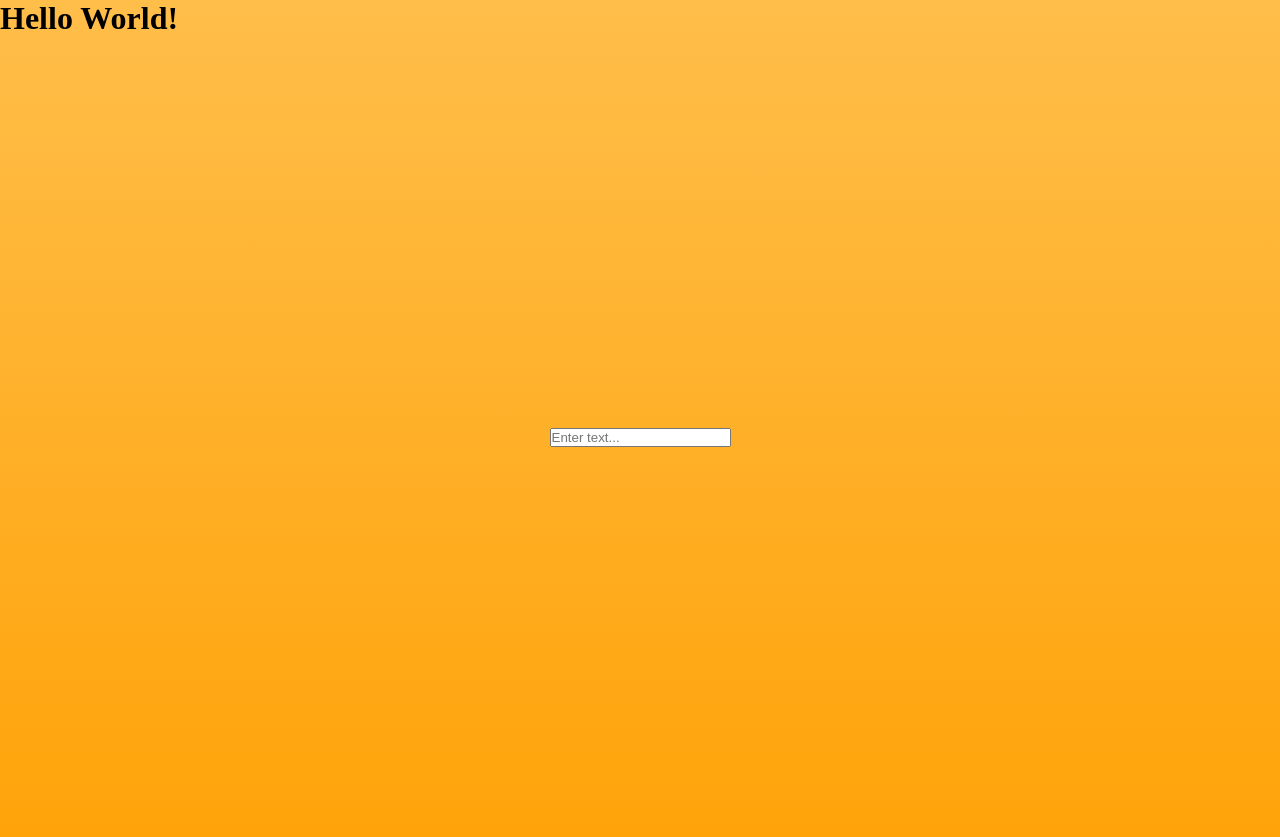
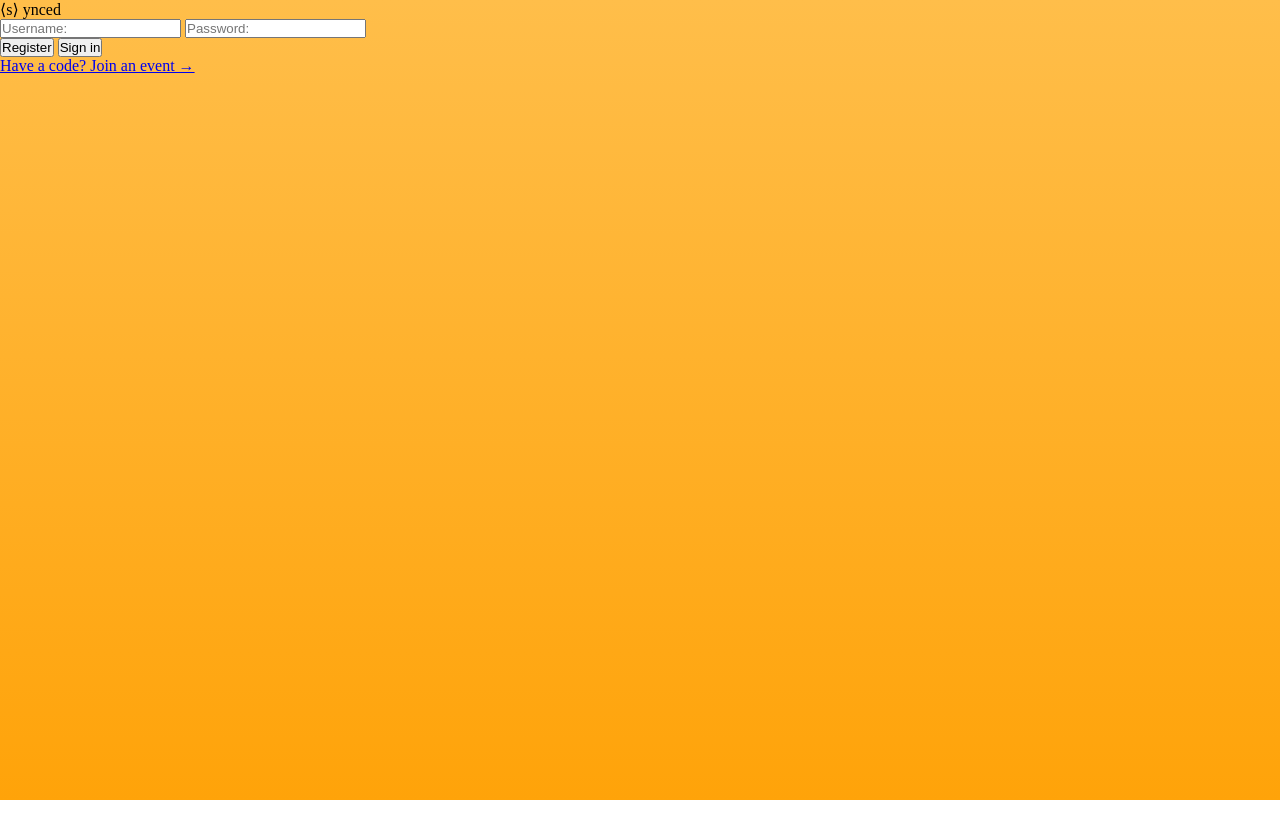
Before and after one commit to tallerasian/Web-Dev-Project, a plain HTML site: page login.html in a window 1280 px wide. After the commit the page ends 800 px from the top, so only its background shows below. Drawn offline with Linux system fonts and the light colour scheme.

Commit message:
input fields and signin buttons. Will style soon

```diff
--- a/login.html
+++ b/login.html
@@ -5,9 +5,17 @@
         <title>Hello, Hello World!</title>
     </head>
     <body>
-        <h1>Hello World!</h1>
-        <div style="display:flex; justify-content:center; align-items:center; height:100vh;">
-            <input type="text" placeholder="Enter text..." />
+        <div class="login-container">
+            <div class="logo">
+                <span class="logo-icon">⟨s⟩</span> ynced
+            </div>
+            <input class="input-field" type="text" placeholder="Username:" />
+            <input class="input-field" type="password" placeholder="Password:" />
+            <div class="actions">
+                <button class="btn">Register</button>
+                <button class="btn">Sign in</button>
+            </div>
+            <a class="join-link" href="#">Have a code? Join an event →</a>
         </div>
     </body>
 </html>
```
